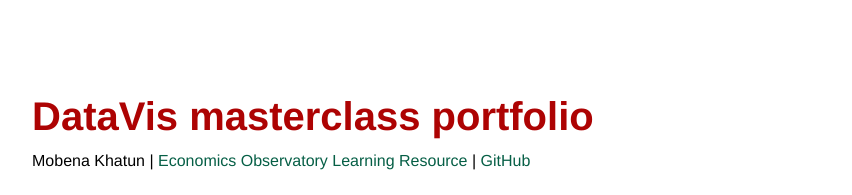
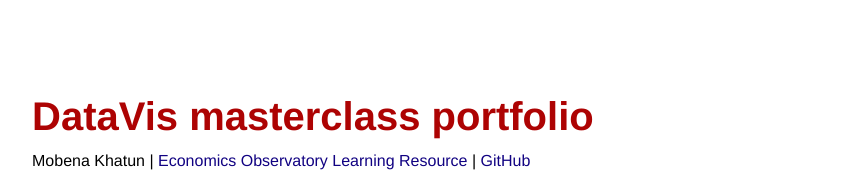
Before and after one commit to MobenaHMT/MobenaHMT.github.io, a plain HTML site: page index.html in a window 1280 px wide. Shown: the top 195 px of the page, without its empty margins (208-1060 px from the left). Drawn offline with Linux system fonts and the light colour scheme; a script that the page names is missing.

Commit message:
Add files via upload

```diff
--- a/s2_example1.css
+++ b/s2_example1.css
@@ -52,7 +52,7 @@ section {
 /* Links */
 /* We want the links to be a little more visible  and a different color */
 a {
-  color: #065f46;
+  color: #110282;
   text-decoration: none;
 }
 
```
